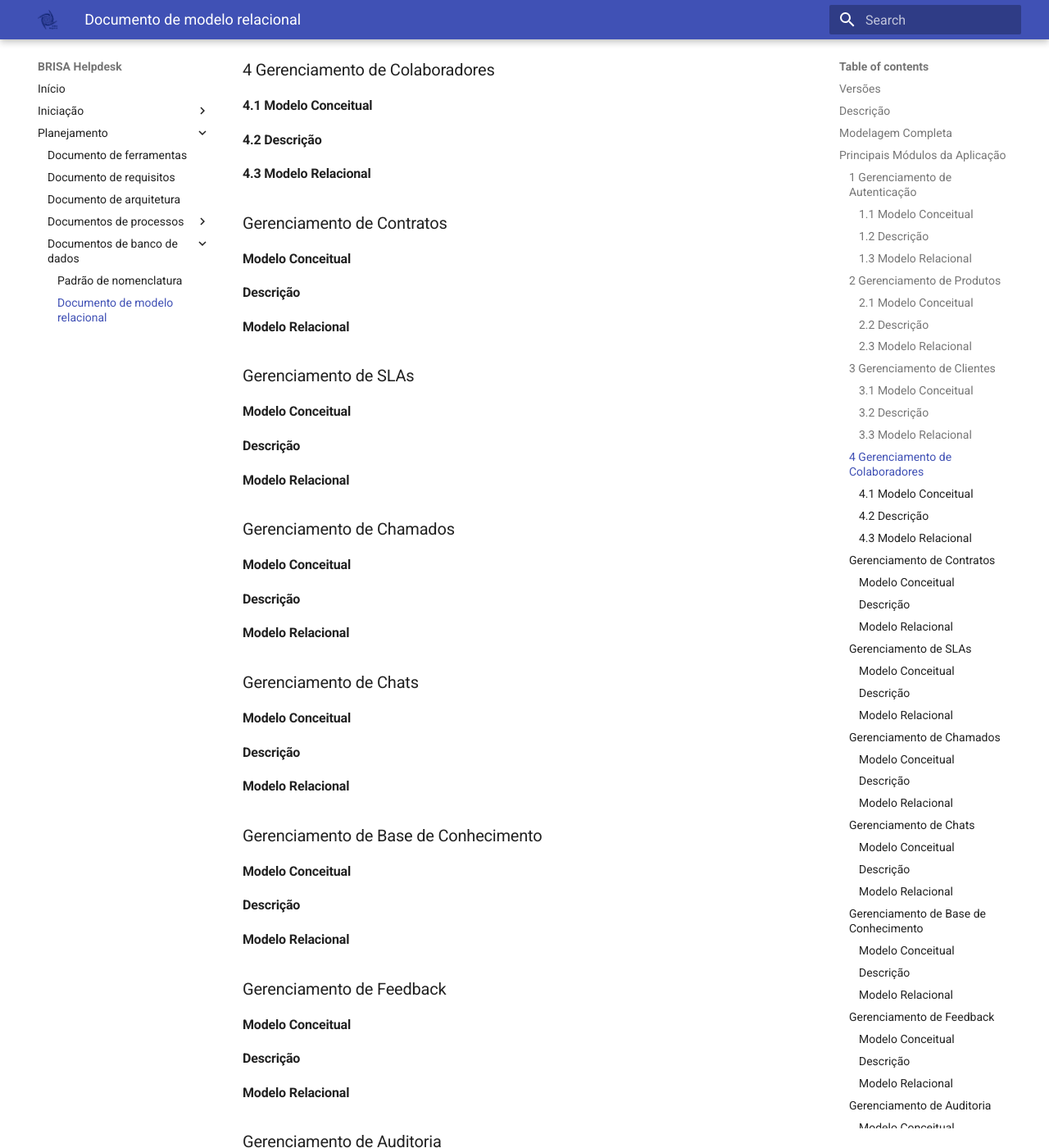
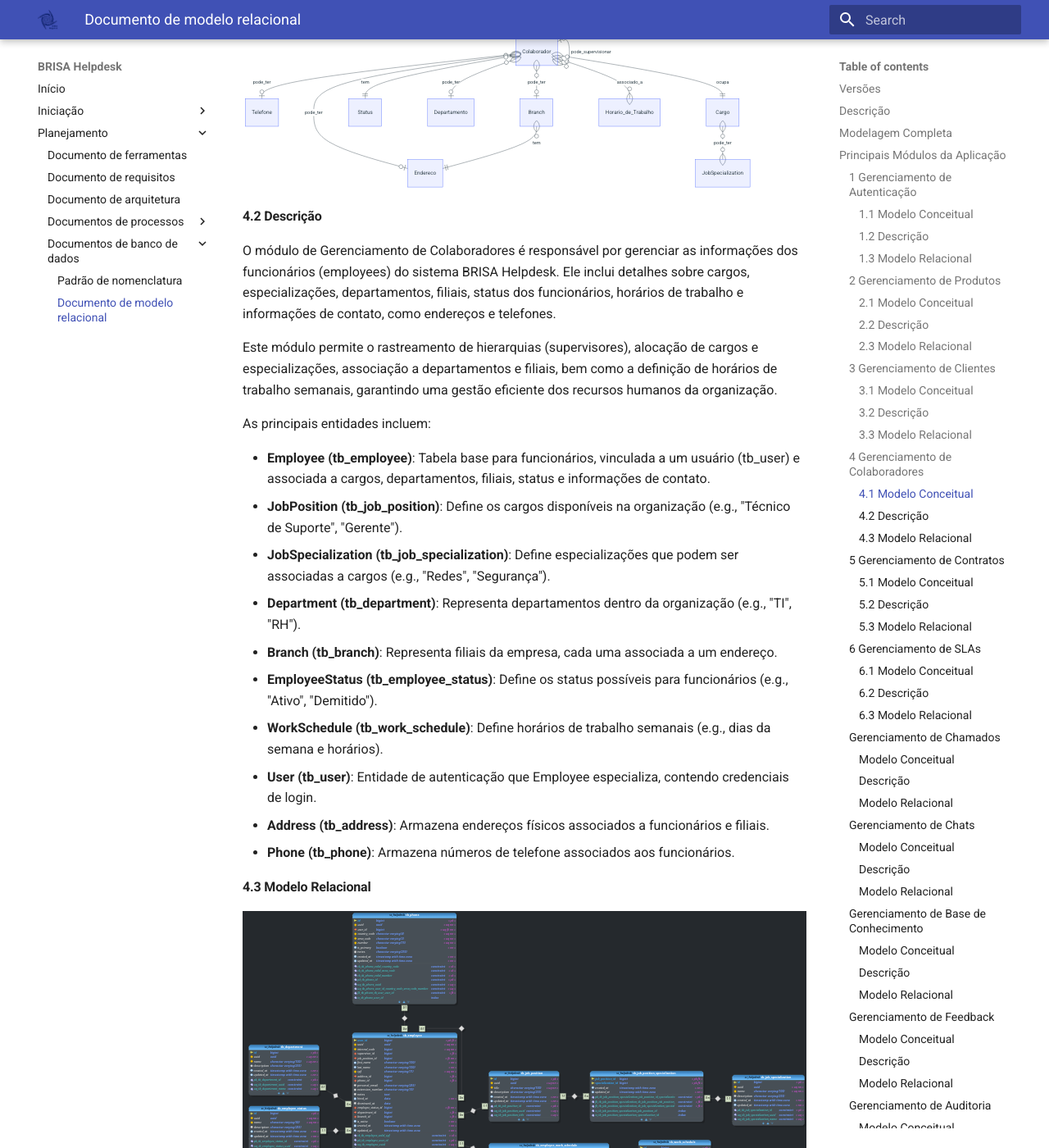
Before and after one commit to brisahelpdesk/mkdocs, an MkDocs documentation site: the page built from docs/planning/database/relational-model.md, in a window 1280 px wide and 1400 px high, scrolled down 6175 px. Shown: the whole window at 82% size. Built offline with MkDocs 1.6.1 and Material for MkDocs 9.7.7, drawn with Linux system fonts in a browser that asks for light colours; some of the changed text lies outside the part shown.

Commit message:
feat: add contracts module to db docs

````diff
--- a/docs/planning/database/relational-model.md
+++ b/docs/planning/database/relational-model.md
@@ -9,6 +9,8 @@
 | 30/06/2025 | 0.3    | Adiciona gerenciamento de autenticacao | [Maelton Lima dos Santos](https://github.com/Maelton) |
 | 30/06/2025 | 0.4    | Adiciona gerenciamento de produtos | [Maelton Lima dos Santos](https://github.com/Maelton) |
 | 30/06/2025 | 0.5    | Adiciona gerenciamento de clientes | [Maelton Lima dos Santos](https://github.com/Maelton) |
+| 01/07/2025 | 0.6    | Adiciona gerenciamento de colaboradores | [Maelton Lima dos Santos](https://github.com/Maelton) |
+| 02/07/2025 | 0.7    | Adiciona gerenciamento de contratos | [Maelton Lima dos Santos](https://github.com/Maelton) |
 
 ## Descrição
 
@@ -28,15 +30,14 @@ Este documento será atualizado conforme novas entidades forem sendo adicionadas
 
 ```mermaid
 erDiagram
-    User ||--o{ SecurityQuestion : responde
-    User }o--o{ Role : possui
-    Role }o--o{ Privilege : concede
-    User ||--o{ UserOAuthProvider : autentica_via
-    OAuthProvider ||--o{ UserOAuthProvider : provê
-    User ||--o| Client : especializa
-    User ||--o| ClientUser : especializa
-    User ||--o| Employee : especializa
-    Client ||--o{ ClientUser : associa
+    Usuario }o--o| Pergunta_Seguranca : pode_ter
+    Usuario }o--o{ Papel_no_Sitema : tem
+    Papel_no_Sitema }o--o{ Privilegio_de_Uso : tem
+    Usuario }o--o{ Servidor_oAuth : pode_autenticar_via
+    Usuario ||--o| Cliente : especializa
+    Usuario ||--o| Usuario_de_Cliente : especializa
+    Usuario ||--o| Colaborador : especializa
+    Cliente ||--o{ Usuario_de_Cliente : pode_ter
 ```
 
 #### 1.2 Descrição
@@ -69,11 +70,11 @@ As principais entidades incluem:
 
 ```mermaid
 erDiagram
-    CatalogItemType ||--o{ CatalogItem : classifica
-    CatalogItem ||--o| Product : especializa
-    CatalogItem ||--o| Service : especializa
-    CatalogItem }o--o{ Contract : associado_a
-    CatalogItem }o--o{ SLA : associado_a
+    Item_de_Catalogo }o--|| Tipo : tem
+    Item_de_Catalogo ||--o| Produto : especializa
+    Item_de_Catalogo ||--o| Servico : especializa
+    Item_de_Catalogo }o--o{ Contrato : pode_estar_associado_a
+    Item_de_Catalogo }o--o{ SLA : pode_estar_associado_a
 ```
 
 #### 2.2 Descrição
@@ -101,19 +102,18 @@ As principais entidades incluem:
 
 ```mermaid
 erDiagram
-    ClientType ||--o{ Client : classifica
-    ClientStatus ||--o{ Client : define
-    Address ||--o{ Client : localiza
-    Phone ||--o{ Client : contata
-    User ||--o| Client : especializa
-    Client ||--o| IndividualClient : especializa
-    Client ||--o| CorporateClient : especializa
-    Client ||--o{ ClientUser : associa
-    User ||--o| ClientUser : especializa
-    BusinessSector }o--o{ Client : associado_a
-    BusinessSegment }o--o{ Client : associado_a
-    CompanyCategory ||--o{ CorporateClient : classifica
-    User ||--o{ Phone : possui
+    Cliente }o--|| Tipo : tem
+    Cliente }o--|| Status : tem
+    Cliente }o--|| Endereco : tem
+    Cliente }o--|| Telefone : tem
+    Usuario ||--o| Cliente : especializa
+    Cliente ||--o| Cliente_CPF : especializa
+    Cliente ||--o| Cliente_CNPJ : especializa
+    Cliente ||--o{ Usuario_de_Cliente : associa
+    Usuario ||--o| Usuario_de_Cliente : especializa
+    Cliente }o--o{ Setor_de_Mercado : associado_a
+    Cliente }o--o{ Segmento_de_Mercado : associado_a
+    Cliente_CNPJ }o--|| CompanyCategory : tem
 ```
 
 #### 3.2 Descrição
@@ -143,20 +143,87 @@ As principais entidades incluem:
 ### 4 Gerenciamento de Colaboradores
 
 #### 4.1 Modelo Conceitual
+
+```mermaid
+erDiagram
+    Usuario ||--o| Colaborador : especializa
+    Colaborador }o--o| Telefone : pode_ter
+    Colaborador }o--o| Endereco : pode_ter
+    Colaborador }o--|| Cargo : ocupa
+    Colaborador }o--|| Status : tem
+    Colaborador }o--o| Departamento : pode_ter
+    Colaborador }o--o| Branch : pode_ter
+    Colaborador }o--o{ Horario_de_Trabalho : associado_a
+    Cargo }o--o{ JobSpecialization : pode_ter
+    Colaborador |o--o{ Colaborador : pode_supervisionar
+    Branch }o--|| Endereco : tem
+```
+
 #### 4.2 Descrição
+
+O módulo de Gerenciamento de Colaboradores é responsável por gerenciar as informações dos funcionários (employees) do sistema BRISA Helpdesk. Ele inclui detalhes sobre cargos, especializações, departamentos, filiais, status dos funcionários, horários de trabalho e informações de contato, como endereços e telefones.
+
+Este módulo permite o rastreamento de hierarquias (supervisores), alocação de cargos e especializações, associação a departamentos e filiais, bem como a definição de horários de trabalho semanais, garantindo uma gestão eficiente dos recursos humanos da organização.
+
+As principais entidades incluem:
+
+- **Employee (tb_employee)**: Tabela base para funcionários, vinculada a um usuário (tb_user) e associada a cargos, departamentos, filiais, status e informações de contato.
+- **JobPosition (tb_job_position)**: Define os cargos disponíveis na organização (e.g., "Técnico de Suporte", "Gerente").
+- **JobSpecialization (tb_job_specialization)**: Define especializações que podem ser associadas a cargos (e.g., "Redes", "Segurança").
+- **Department (tb_department)**: Representa departamentos dentro da organização (e.g., "TI", "RH").
+- **Branch (tb_branch)**: Representa filiais da empresa, cada uma associada a um endereço.
+- **EmployeeStatus (tb_employee_status)**: Define os status possíveis para funcionários (e.g., "Ativo", "Demitido").
+- **WorkSchedule (tb_work_schedule)**: Define horários de trabalho semanais (e.g., dias da semana e horários).
+- **User (tb_user)**: Entidade de autenticação que Employee especializa, contendo credenciais de login.
+- **Address (tb_address)**: Armazena endereços físicos associados a funcionários e filiais.
+- **Phone (tb_phone)**: Armazena números de telefone associados aos funcionários.
+
 #### 4.3 Modelo Relacional
 
-### Gerenciamento de Contratos
+[![](./images/employees-module.svg)](./images/employees-module.svg)
 
-#### Modelo Conceitual
-#### Descrição
-#### Modelo Relacional
+### 5 Gerenciamento de Contratos
 
-### Gerenciamento de SLAs
+#### 5.1 Modelo Conceitual
 
-#### Modelo Conceitual
-#### Descrição
-#### Modelo Relacional
+```mermaid
+erDiagram
+    Contrato }o--|| Status : tem
+    Contrato }o--|| Tipo : tem
+    Contrato }o--|| Cliente : tem
+    Contrato }o--o{ Produto_Servico : possui
+    Produto_Servico }o--o{ SLA : pode_ter
+    Contrato }o--o{ Usuario_de_Cliente : pode_estar_associado_a
+    Cliente ||--o{ Usuario_de_Cliente : pode_ter
+    Contrato }o--o{ SLA : pode_estar_associado_a
+```
+
+#### 5.2 Descrição
+
+O módulo de Gerenciamento de Contratos é responsável por gerenciar os contratos associados aos clientes no sistema BRISA Helpdesk. Ele permite a criação, rastreamento e categorização de contratos, vinculando-os a clientes, usuários relacionados aos clientes (ClientUsers), itens do catálogo (produtos ou serviços) e acordos de nível de serviço (SLAs).
+
+Este módulo assegura a gestão eficiente das obrigações contratuais, incluindo status, tipos de contratos, associações com itens do catálogo e SLAs, além de permitir que usuários vinculados a clientes (ClientUsers) sejam associados a contratos para facilitar a gestão de interações.
+
+As principais entidades incluem:
+
+- **Contract (tb_contract)**: Tabela base para contratos, associada a um cliente, tipo de contrato, status, itens do catálogo, SLAs e usuários vinculados a clientes.
+- **ContractStatus (tb_contract_status)**: Define os status possíveis para contratos (e.g., "Ativo", "Cancelado").
+- **ContractType (tb_contract_type)**: Define os tipos de contratos (e.g., "Manutenção", "Suporte").
+- **Client (tb_client)**: Representa os clientes associados aos contratos.
+- **ClientUser (tb_client_user)**: Representa usuários vinculados a clientes, que podem ser associados a contratos para gerenciar interações específicas.
+- **CatalogItem (tb_catalog_item)**: Representa itens do catálogo (produtos ou serviços) vinculados aos contratos.
+- **SLA (tb_sla)**: Define acordos de nível de serviço, associados a itens do catálogo vinculados a contratos.
+- **ContractCatalogItem (tb_contract_catalog_item)**: Tabela de junção que associa contratos a itens do catálogo, permitindo múltiplos itens por contrato e múltiplos contratos por item.
+
+#### 5.3 Modelo Relacional
+
+[![](./images/contracts-module.svg)](./images/contracts-module.svg)
+
+### 6 Gerenciamento de SLAs
+
+#### 6.1 Modelo Conceitual
+#### 6.2 Descrição
+#### 6.3 Modelo Relacional
 
 ### Gerenciamento de Chamados
 
````
Also changed, not shown: docs/planning/database/images/contracts-module.svg (added), docs/planning/database/images/employees-module.svg (added).
